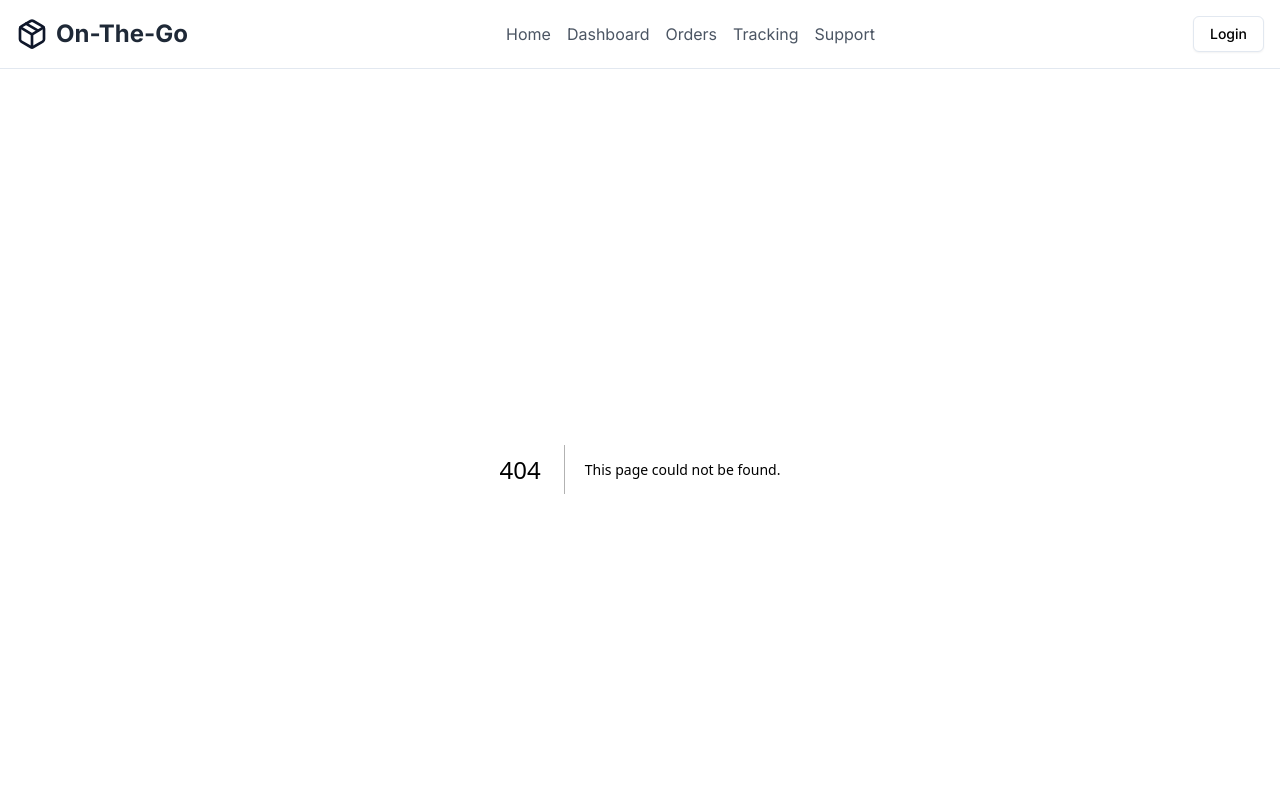
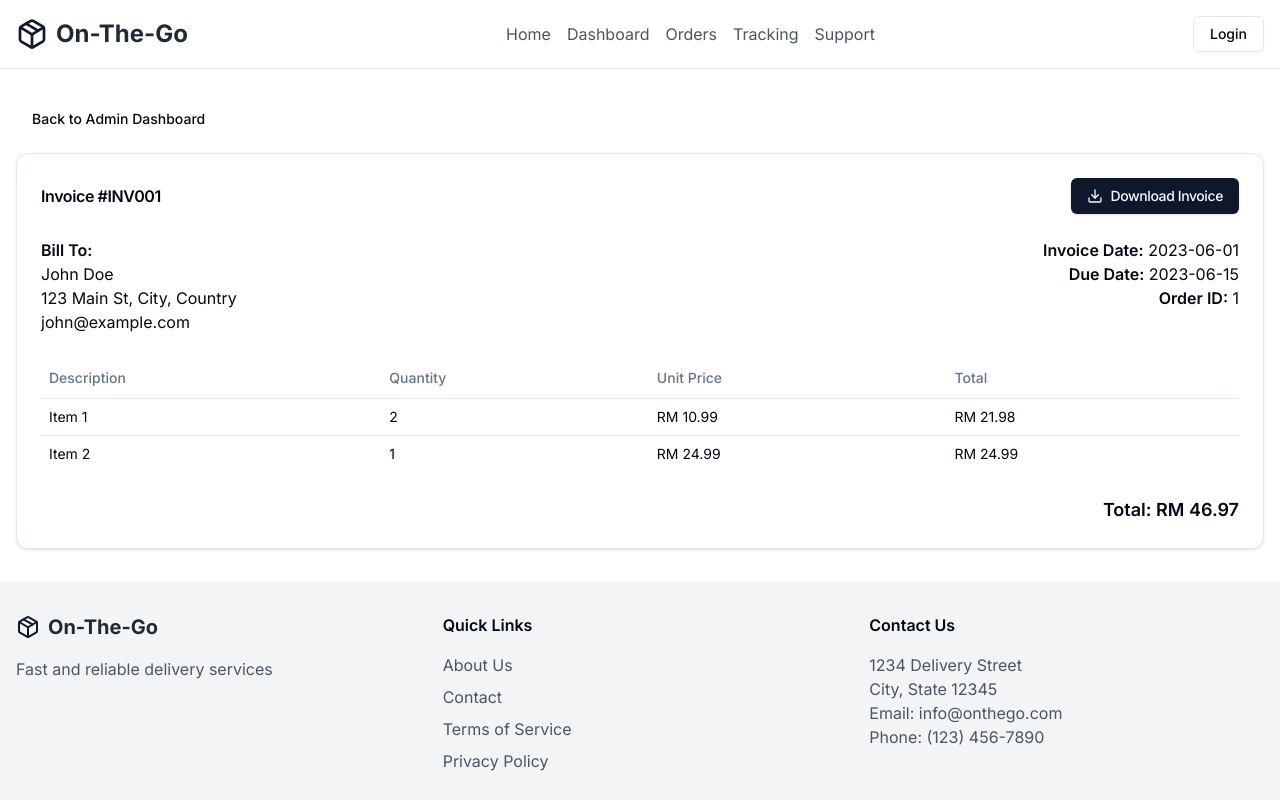
Before and after one commit to shafschwd/on-the-go, a Next.js app: page /admin/generate-invoice/1 in a window 1280 px wide. Before the commit this address had no page. Shown: the top 800 px of the page. Built offline with nearby package versions, Linux system fonts and the light colour scheme.

Commit message:
added invoice

```diff
--- /dev/null
+++ b/app/admin/generate-invoice/[orderId]/page.tsx
@@ -0,0 +1,100 @@
+"use client";
+
+import { useEffect, useState } from "react";
+import { useRouter } from "next/navigation";
+import { Card, CardContent, CardHeader, CardTitle } from "@/app/components/ui/card";
+import { Button } from "@/app/components/ui/button";
+import { Table, TableBody, TableCell, TableHead, TableHeader, TableRow } from "@/app/components/ui/table";
+import { Download } from "lucide-react";
+
+// Mock data for invoice details
+const invoiceData = {
+  id: "INV001",
+  orderId: "ORD001",
+  customer: {
+    name: "John Doe",
+    address: "123 Main St, City, Country",
+    email: "john@example.com",
+  },
+  items: [
+    { id: 1, description: "Item 1", quantity: 2, price: 10.99 },
+    { id: 2, description: "Item 2", quantity: 1, price: 24.99 },
+  ],
+  total: 46.97,
+  date: "2023-06-01",
+  dueDate: "2023-06-15",
+};
+
+const InvoicePage = ({ params }: { params: { orderId: string } }) => {
+  const router = useRouter();
+  const [invoice, setInvoice] = useState(invoiceData);
+
+  useEffect(() => {
+    // Simulate fetching invoice data based on orderId
+    setInvoice((prevInvoice) => ({ ...prevInvoice, orderId: params.orderId }));
+  }, [params.orderId]);
+
+  const handleDownloadInvoice = () => {
+    // In a real application, this would trigger a download (e.g., PDF generation)
+    console.log("Downloading invoice:", invoice.id);
+  };
+
+  return (
+    <div className="container mx-auto px-4 py-8">
+      <Button variant="ghost" onClick={() => router.back()} className="mb-4">
+        Back to Admin Dashboard
+      </Button>
+      <Card>
+        <CardHeader>
+          <CardTitle className="flex items-center justify-between">
+            <span>Invoice #{invoice.id}</span>
+            <Button onClick={handleDownloadInvoice}>
+              <Download className="h-4 w-4 mr-2" /> Download Invoice
+            </Button>
+          </CardTitle>
+        </CardHeader>
+        <CardContent>
+          <div className="grid grid-cols-2 gap-4 mb-6">
+            <div>
+              <h3 className="font-semibold">Bill To:</h3>
+              <p>{invoice.customer.name}</p>
+              <p>{invoice.customer.address}</p>
+              <p>{invoice.customer.email}</p>
+            </div>
+            <div className="text-right">
+              <p><span className="font-semibold">Invoice Date:</span> {invoice.date}</p>
+              <p><span className="font-semibold">Due Date:</span> {invoice.dueDate}</p>
+              <p><span className="font-semibold">Order ID:</span> {invoice.orderId}</p>
+            </div>
+          </div>
+          <Table>
+            <TableHeader>
+              <TableRow>
+                <TableHead>Description</TableHead>
+                <TableHead>Quantity</TableHead>
+                <TableHead>Unit Price</TableHead>
+                <TableHead>Total</TableHead>
+              </TableRow>
+            </TableHeader>
+            <TableBody>
+              {invoice.items.map((item) => (
+                <TableRow key={item.id}>
+                  <TableCell>{item.description}</TableCell>
+                  <TableCell>{item.quantity}</TableCell>
+                  <TableCell>RM {item.price.toFixed(2)}</TableCell>
+                  <TableCell>RM {(item.quantity * item.price).toFixed(2)}</TableCell>
+                </TableRow>
+              ))}
+            </TableBody>
+          </Table>
+          <div className="mt-6 text-right">
+            <p className="text-lg font-semibold">Total: RM {invoice.total.toFixed(2)}</p>
+          </div>
+        </CardContent>
+      </Card>
+    </div>
+  );
+};
+
+// Ensure default export for Next.js page
+export default InvoicePage;
--- a/app/admin/page.tsx
+++ b/app/admin/page.tsx
@@ -6,7 +6,7 @@ import { Card, CardContent, CardHeader, CardTitle } from "@/app/components/ui/ca
 import { Button } from "@/app/components/ui/button"
 import { LineChart, Line, XAxis, YAxis, CartesianGrid, Tooltip, ResponsiveContainer } from 'recharts'
 import { Table, TableBody, TableCell, TableHead, TableHeader, TableRow } from "@/app/components/ui/table"
-import { Package, Truck, Users, DollarSign, ArrowUp, ArrowDown } from "lucide-react"
+import { Package, Truck, Users, DollarSign, ArrowUp, ArrowDown, FileText } from "lucide-react"
 
 // Mock data for charts
 const orderData = [
@@ -26,7 +26,7 @@ const recentOrders = [
   { id: "ORD005", customer: "Charlie Davis", status: "Delivered", total: "RM 29.99" },
 ]
 
-const AdminDashboardPage = () => {
+const AdminDashboard = () => {
   const router = useRouter()
 
   useEffect(() => {
@@ -35,6 +35,10 @@ const AdminDashboardPage = () => {
       router.push("/login")
     }
   }, [router])
+
+  const handleGenerateInvoice = (orderId: string) => {
+    router.push(`/admin/generate-invoice/${orderId}`)
+  }
 
   return (
     <div className="container mx-auto px-4 py-8">
@@ -140,7 +144,12 @@ const AdminDashboardPage = () => {
                   <TableCell>{order.status}</TableCell>
                   <TableCell>{order.total}</TableCell>
                   <TableCell>
-                    <Button size="sm" variant="outline">Edit Details</Button>
+                    <div className="flex space-x-2">
+                      <Button size="sm" variant="outline">Edit Details</Button>
+                      <Button size="sm" variant="outline" onClick={() => handleGenerateInvoice(order.id)}>
+                        <FileText className="h-4 w-4 mr-1" /> Generate Invoice
+                      </Button>
+                    </div>
                   </TableCell>
                 </TableRow>
               ))}
@@ -156,5 +165,4 @@ const AdminDashboardPage = () => {
   )
 }
 
-// Export the component as the default export
-export default AdminDashboardPage;
+export default AdminDashboard
--- a/app/payments/page.tsx
+++ b/app/payments/page.tsx
@@ -4,9 +4,9 @@ import { Card, CardContent, CardHeader, CardTitle } from "@/app/components/ui/ca
 import { CreditCard, Download } from "lucide-react"
 
 const invoices = [
-  { id: "INV001", date: "2023-05-15", amount: "$25.99", status: "Paid" },
-  { id: "INV002", date: "2023-05-16", amount: "$34.50", status: "Pending" },
-  { id: "INV003", date: "2023-05-17", amount: "$18.75", status: "Paid" },
+  { id: "INV001", date: "2024-09-15", amount: "$25.99", status: "Paid" },
+  { id: "INV002", date: "2024-09-16", amount: "$34.50", status: "Pending" },
+  { id: "INV003", date: "2024-09-17", amount: "$18.75", status: "Paid" },
 ]
 
 const PaymentPage = () => {
```
